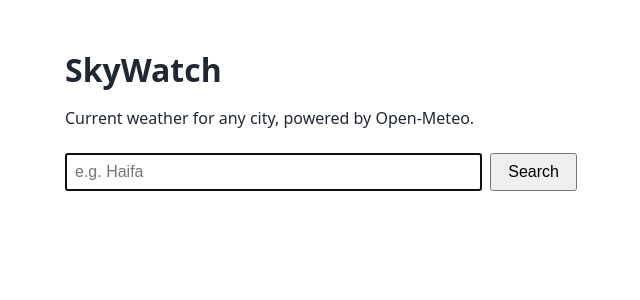
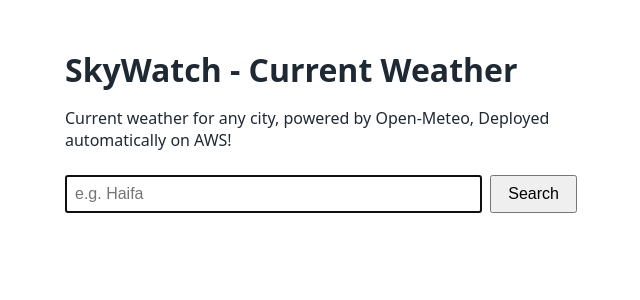
Before and after one commit to AmirWeiser/Speedata-DevOps-Engineer-Home-Assignment---Amir-Weiser, a Flask app: page / in a window 1280 px wide. Shown: the top 300 px of the page, without its empty margins (319-959 px from the left). Run offline with Flask 3, Linux system fonts and the light colour scheme.

Commit message:
feat(frontend): update homepage title for AWS demo

```diff
--- a/app/frontend/templates/index.html
+++ b/app/frontend/templates/index.html
@@ -18,8 +18,8 @@
   </style>
 </head>
 <body>
-  <h1>SkyWatch</h1>
-  <p>Current weather for any city, powered by Open-Meteo.</p>
+  <h1>SkyWatch - Current Weather</h1>
+  <p>Current weather for any city, powered by Open-Meteo, Deployed automatically on AWS!</p>
 
   <form method="get" action="/">
     <input name="city" placeholder="e.g. Haifa" value="{{ city or '' }}" maxlength="100" required autofocus>
```
